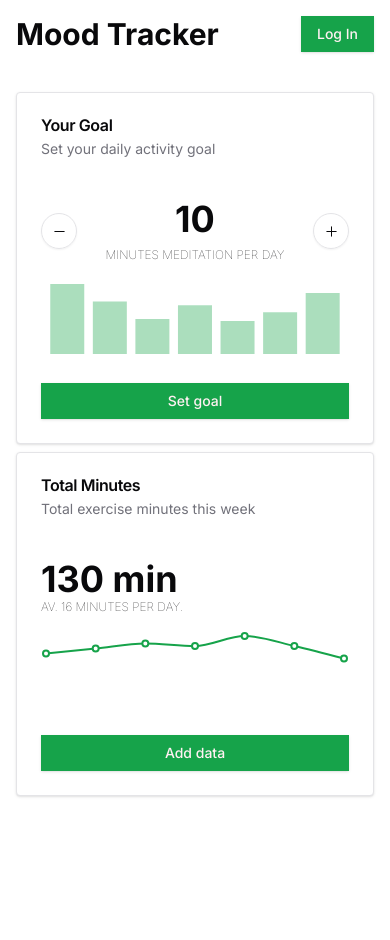
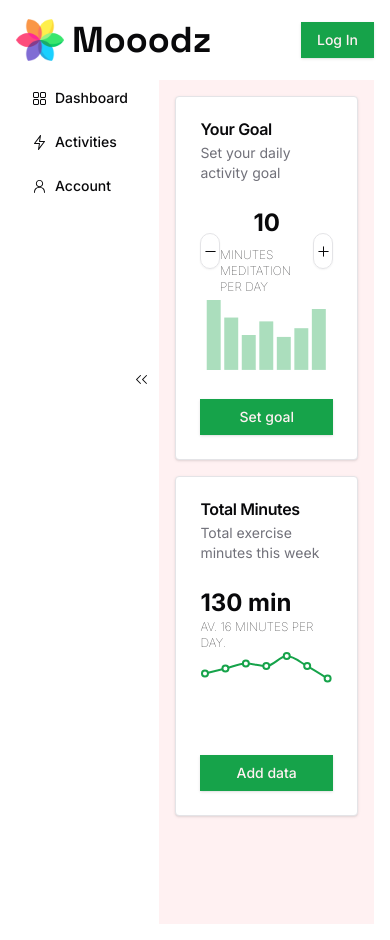
Before and after one commit to osaxon/mood-habit-tracker, a Next.js app: page /dashboard in a window 390 px wide. Before the commit the page ends 852 px from the top, so only its background shows below. Built offline with nearby package versions, Linux system fonts and the light colour scheme; no server answers.

Commit message:
Added dashboard with responsive sidebar and layout

```diff
--- a/package.json
+++ b/package.json
@@ -18,9 +18,11 @@
     "@radix-ui/react-icons": "^1.3.0",
     "@radix-ui/react-label": "^2.0.2",
     "@radix-ui/react-slot": "^1.0.2",
+    "@radix-ui/react-tabs": "^1.0.4",
     "@stripe/react-stripe-js": "^2.3.0",
     "@stripe/stripe-js": "^2.1.6",
     "@tailwindcss/container-queries": "^0.1.1",
+    "@tanstack/react-table": "^8.10.1",
     "@types/node": "20.6.3",
     "@types/react": "18.2.22",
     "@types/react-dom": "18.2.7",
--- /dev/null
+++ b/src/app/dashboard/navigation.tsx
@@ -0,0 +1,41 @@
+import { Button } from "@/components/ui/button";
+import {
+    DashboardIcon,
+    LightningBoltIcon,
+    PersonIcon,
+} from "@radix-ui/react-icons";
+
+const navLinks = [
+    {
+        label: "Dashboard",
+        icon: DashboardIcon,
+    },
+    {
+        label: "Activities",
+        icon: LightningBoltIcon,
+    },
+    {
+        label: "Account",
+        icon: PersonIcon,
+    },
+];
+
+export default function Navigation() {
+    return (
+        <nav>
+            <ul className="flex flex-col gap-y-2">
+                {navLinks.map(({ label, icon: Icon }) => (
+                    <li key={label}>
+                        <Button
+                            className="gap-2 w-full inline-flex justify-start"
+                            variant="ghost"
+                        >
+                            <Icon />
+                            {label}
+                        </Button>
+                    </li>
+                ))}
+            </ul>
+        </nav>
+    );
+}
--- a/src/app/dashboard/page.tsx
+++ b/src/app/dashboard/page.tsx
@@ -1,11 +1,17 @@
 import GoalCard from "@/components/GoalCard";
+import Sidebar from "@/components/Sidebar";
 import TotalMinutesCard from "@/components/TotalMinutesCard";
 
 export default function Page() {
     return (
-        <div className="grid @lg:grid-cols-2 gap-2 py-10">
-            <GoalCard />
-            <TotalMinutesCard />
+        <div className="flex min-h-screen">
+            <Sidebar />
+            <section className="@container bg-primary-foreground p-4 w-full">
+                <div className="grid @lg:grid-cols-2 grid-cols-1 gap-4">
+                    <GoalCard />
+                    <TotalMinutesCard />
+                </div>
+            </section>
         </div>
     );
 }
--- a/src/app/layout.tsx
+++ b/src/app/layout.tsx
@@ -2,10 +2,11 @@ import NavMenu from "@/components/NavMenu";
 import SessionProvider from "@/components/SessionProvider";
 import { ThemeProvider } from "@/components/ThemeProvider";
 import type { Metadata } from "next";
-import { Inter } from "next/font/google";
+import { Inter, Space_Grotesk } from "next/font/google";
 import "./globals.css";
 import { auth } from "./lib/authconfig";
 const inter = Inter({ subsets: ["latin"] });
+const spaceGrotesk = Space_Grotesk({ subsets: ["latin"] });
 
 export const metadata: Metadata = {
     title: "Create Next App",
@@ -28,7 +29,7 @@ export default async function RootLayout({
                     disableTransitionOnChange
                 >
                     <SessionProvider session={session}>
-                        <main className="@container mx-auto max-w-5xl gap-2 p-4">
+                        <main className="@container mx-auto max-w-7xl gap-2 p-4 space-y-4">
                             <NavMenu />
                             {children}
                         </main>
--- /dev/null
+++ b/src/components/Activities.tsx
@@ -0,0 +1,12 @@
+"use client";
+
+import { TabsContent } from "./ui/tabs";
+
+export default function Activities() {
+    return (
+        <TabsContent className="@container" value="activities">
+            <h2 className="py-6">Activities</h2>
+            <div className="grid @lg:grid-cols-2 gap-2"></div>
+        </TabsContent>
+    );
+}
--- a/src/components/GoalCard.tsx
+++ b/src/components/GoalCard.tsx
@@ -30,8 +30,9 @@ export default function GoalCard() {
                     >
                         <MinusIcon />
                     </Button>
-                    <div className="flex flex-col justify-center items-center py-4 gap-2">
-                        <span className="text-4xl font-bold">{goal}</span>
+
+                    <div className="flex flex-col justify-center items-center gap-2">
+                        <span className="text-2xl font-bold">{goal}</span>
                         <span className="font-thin text-xs uppercase">
                             Minutes meditation per day
                         </span>
--- a/src/components/NavMenu.tsx
+++ b/src/components/NavMenu.tsx
@@ -1,15 +1,18 @@
 "use client";
 import { signIn, signOut, useSession } from "next-auth/react";
+import { Space_Grotesk } from "next/font/google";
+import Image from "next/image";
 import { usePathname } from "next/navigation";
 import { Avatar, AvatarFallback, AvatarImage } from "./ui/avatar";
+const spaceGrotesk = Space_Grotesk({ subsets: ["latin"] });
+
+import { cn } from "@/lib/utils";
 import { Button } from "./ui/button";
 import {
     DropdownMenu,
     DropdownMenuContent,
-    DropdownMenuGroup,
     DropdownMenuItem,
     DropdownMenuLabel,
-    DropdownMenuSeparator,
     DropdownMenuShortcut,
     DropdownMenuTrigger,
 } from "./ui/dropdown-menu";
@@ -27,11 +30,8 @@ const AuthButton = () => {
         return (
             <DropdownMenu>
                 <DropdownMenuTrigger asChild>
-                    <Button
-                        variant="ghost"
-                        className="relative rounded-full h-8 w-8"
-                    >
-                        <Avatar className="h-8 w-8">
+                    <Button variant="ghost" className="relative rounded-full">
+                        <Avatar>
                             <AvatarImage src={session.user?.image ?? ""} />
                             <AvatarFallback>
                                 {getUserInitials(session.user?.name ?? "")}
@@ -50,23 +50,6 @@ const AuthButton = () => {
                             </p>
                         </div>
                     </DropdownMenuLabel>
-                    <DropdownMenuSeparator />
-                    <DropdownMenuGroup>
-                        <DropdownMenuItem>
-                            Profile
-                            <DropdownMenuShortcut>⇧⌘P</DropdownMenuShortcut>
-                        </DropdownMenuItem>
-                        <DropdownMenuItem>
-                            Billing
-                            <DropdownMenuShortcut>⌘B</DropdownMenuShortcut>
-                        </DropdownMenuItem>
-                        <DropdownMenuItem>
-                            Settings
-                            <DropdownMenuShortcut>⌘S</DropdownMenuShortcut>
-                        </DropdownMenuItem>
-                        <DropdownMenuItem>New Team</DropdownMenuItem>
-                    </DropdownMenuGroup>
-                    <DropdownMenuSeparator />
                     <DropdownMenuItem
                         onClick={() =>
                             signOut({
@@ -100,9 +83,20 @@ export default function NavMenu() {
     const pathname = usePathname();
 
     return (
-        <div className="flex w-full justify-between">
-            <h1 className="text-3xl font-bold">Mood Tracker</h1>
+        <header className="flex w-full justify-between items-center">
+            <div className="flex gap-2 items-center">
+                <Image
+                    alt="brand logo"
+                    width={48}
+                    height={48}
+                    src="/lotus-flower.png"
+                />
+                <p className={cn("text-4xl font-bold", spaceGrotesk.className)}>
+                    Mooodz
+                </p>
+            </div>
+
             <AuthButton />
-        </div>
+        </header>
     );
 }
--- /dev/null
+++ b/src/components/Sidebar.tsx
@@ -0,0 +1,69 @@
+"use client";
+import Navigation from "@/app/dashboard/navigation";
+import { cn } from "@/lib/utils";
+import {
+    DoubleArrowLeftIcon,
+    DoubleArrowRightIcon,
+} from "@radix-ui/react-icons";
+import { useEffect, useState } from "react";
+import { Button } from "./ui/button";
+
+export default function Sidebar() {
+    const [isOpen, setIsOpen] = useState<boolean>(true);
+    const [shouldAutoOpen, setShouldAutoOpen] = useState<boolean>(true);
+
+    // Function to handle window resize event
+    const handleResize = () => {
+        // Check the window width and set shouldAutoOpen accordingly
+        if (window.innerWidth <= 640) {
+            // You can adjust the width threshold as needed
+            setShouldAutoOpen(false);
+        } else {
+            setShouldAutoOpen(true);
+        }
+    };
+
+    useEffect(() => {
+        // Attach the event listener when the component mounts
+        window.addEventListener("resize", handleResize);
+
+        // Remove the event listener when the component unmounts
+        return () => {
+            window.removeEventListener("resize", handleResize);
+        };
+    }, []);
+
+    useEffect(() => {
+        // Automatically open/close the sidebar based on shouldAutoOpen
+        if (shouldAutoOpen) {
+            setIsOpen(true);
+        } else {
+            setIsOpen(false);
+        }
+    }, [shouldAutoOpen]);
+
+    return (
+        <aside
+            className={cn(
+                "relative transition-all duration-300",
+                { "w-64": isOpen },
+                { "w-5": !isOpen }
+            )}
+        >
+            <Navigation />
+            <div className="absolute top-1/3 right-0">
+                <Button
+                    onClick={() => setIsOpen(!isOpen)}
+                    size="icon"
+                    variant="ghost"
+                >
+                    {isOpen ? (
+                        <DoubleArrowLeftIcon />
+                    ) : (
+                        <DoubleArrowRightIcon />
+                    )}
+                </Button>
+            </div>
+        </aside>
+    );
+}
--- a/src/components/TotalMinutesCard.tsx
+++ b/src/components/TotalMinutesCard.tsx
@@ -22,8 +22,8 @@ export default function TotalMinutesCard() {
                 </CardDescription>
             </CardHeader>
             <CardContent>
-                <div className="py-4">
-                    <p className="text-4xl font-bold">130 min</p>
+                <div>
+                    <p className="text-2xl font-bold">130 min</p>
                     <p className="uppercase font-thin text-xs">
                         Av. 16 minutes per day.
                     </p>
--- /dev/null
+++ b/src/components/ui/table.tsx
@@ -0,0 +1,117 @@
+import * as React from "react"
+
+import { cn } from "@/lib/utils"
+
+const Table = React.forwardRef<
+  HTMLTableElement,
+  React.HTMLAttributes<HTMLTableElement>
+>(({ className, ...props }, ref) => (
+  <div className="relative w-full overflow-auto">
+    <table
+      ref={ref}
+      className={cn("w-full caption-bottom text-sm", className)}
+      {...props}
+    />
+  </div>
+))
+Table.displayName = "Table"
+
+const TableHeader = React.forwardRef<
+  HTMLTableSectionElement,
+  React.HTMLAttributes<HTMLTableSectionElement>
+>(({ className, ...props }, ref) => (
+  <thead ref={ref} className={cn("[&_tr]:border-b", className)} {...props} />
+))
+TableHeader.displayName = "TableHeader"
+
+const TableBody = React.forwardRef<
+  HTMLTableSectionElement,
+  React.HTMLAttributes<HTMLTableSectionElement>
+>(({ className, ...props }, ref) => (
+  <tbody
+    ref={ref}
+    className={cn("[&_tr:last-child]:border-0", className)}
+    {...props}
+  />
+))
+TableBody.displayName = "TableBody"
+
+const TableFooter = React.forwardRef<
+  HTMLTableSectionElement,
+  React.HTMLAttributes<HTMLTableSectionElement>
+>(({ className, ...props }, ref) => (
+  <tfoot
+    ref={ref}
+    className={cn("bg-primary font-medium text-primary-foreground", className)}
+    {...props}
+  />
+))
+TableFooter.displayName = "TableFooter"
+
+const TableRow = React.forwardRef<
+  HTMLTableRowElement,
+  React.HTMLAttributes<HTMLTableRowElement>
+>(({ className, ...props }, ref) => (
+  <tr
+    ref={ref}
+    className={cn(
+      "border-b transition-colors hover:bg-muted/50 data-[state=selected]:bg-muted",
+      className
+    )}
+    {...props}
+  />
+))
+TableRow.displayName = "TableRow"
+
+const TableHead = React.forwardRef<
+  HTMLTableCellElement,
+  React.ThHTMLAttributes<HTMLTableCellElement>
+>(({ className, ...props }, ref) => (
+  <th
+    ref={ref}
+    className={cn(
+      "h-10 px-2 text-left align-middle font-medium text-muted-foreground [&:has([role=checkbox])]:pr-0 [&>[role=checkbox]]:translate-y-[2px]",
+      className
+    )}
+    {...props}
+  />
+))
+TableHead.displayName = "TableHead"
+
+const TableCell = React.forwardRef<
+  HTMLTableCellElement,
+  React.TdHTMLAttributes<HTMLTableCellElement>
+>(({ className, ...props }, ref) => (
+  <td
+    ref={ref}
+    className={cn(
+      "p-2 align-middle [&:has([role=checkbox])]:pr-0 [&>[role=checkbox]]:translate-y-[2px]",
+      className
+    )}
+    {...props}
+  />
+))
+TableCell.displayName = "TableCell"
+
+const TableCaption = React.forwardRef<
+  HTMLTableCaptionElement,
+  React.HTMLAttributes<HTMLTableCaptionElement>
+>(({ className, ...props }, ref) => (
+  <caption
+    ref={ref}
+    className={cn("mt-4 text-sm text-muted-foreground", className)}
+    {...props}
+  />
+))
+TableCaption.displayName = "TableCaption"
+
+export {
+  Table,
+  TableHeader,
+  TableBody,
+  TableFooter,
+  TableHead,
+  TableRow,
+  TableCell,
+  TableCaption,
+}
--- /dev/null
+++ b/src/components/ui/tabs.tsx
@@ -0,0 +1,55 @@
+"use client"
+
+import * as React from "react"
+import * as TabsPrimitive from "@radix-ui/react-tabs"
+
+import { cn } from "@/lib/utils"
+
+const Tabs = TabsPrimitive.Root
+
+const TabsList = React.forwardRef<
+  React.ElementRef<typeof TabsPrimitive.List>,
+  React.ComponentPropsWithoutRef<typeof TabsPrimitive.List>
+>(({ className, ...props }, ref) => (
+  <TabsPrimitive.List
+    ref={ref}
+    className={cn(
+      "inline-flex h-9 items-center justify-center rounded-lg bg-muted p-1 text-muted-foreground",
+      className
+    )}
+    {...props}
+  />
+))
+TabsList.displayName = TabsPrimitive.List.displayName
+
+const TabsTrigger = React.forwardRef<
+  React.ElementRef<typeof TabsPrimitive.Trigger>,
+  React.ComponentPropsWithoutRef<typeof TabsPrimitive.Trigger>
+>(({ className, ...props }, ref) => (
+  <TabsPrimitive.Trigger
+    ref={ref}
+    className={cn(
+      "inline-flex items-center justify-center whitespace-nowrap rounded-md px-3 py-1 text-sm font-medium ring-offset-background transition-all focus-visible:outline-none focus-visible:ring-2 focus-visible:ring-ring focus-visible:ring-offset-2 disabled:pointer-events-none disabled:opacity-50 data-[state=active]:bg-background data-[state=active]:text-foreground data-[state=active]:shadow",
+      className
+    )}
+    {...props}
+  />
+))
+TabsTrigger.displayName = TabsPrimitive.Trigger.displayName
+
+const TabsContent = React.forwardRef<
+  React.ElementRef<typeof TabsPrimitive.Content>,
+  React.ComponentPropsWithoutRef<typeof TabsPrimitive.Content>
+>(({ className, ...props }, ref) => (
+  <TabsPrimitive.Content
+    ref={ref}
+    className={cn(
+      "mt-2 ring-offset-background focus-visible:outline-none focus-visible:ring-2 focus-visible:ring-ring focus-visible:ring-offset-2",
+      className
+    )}
+    {...props}
+  />
+))
+TabsContent.displayName = TabsPrimitive.Content.displayName
+
+export { Tabs, TabsList, TabsTrigger, TabsContent }
```
Also changed, not shown: 1 other file (tests, documents, lock files or other folders).
